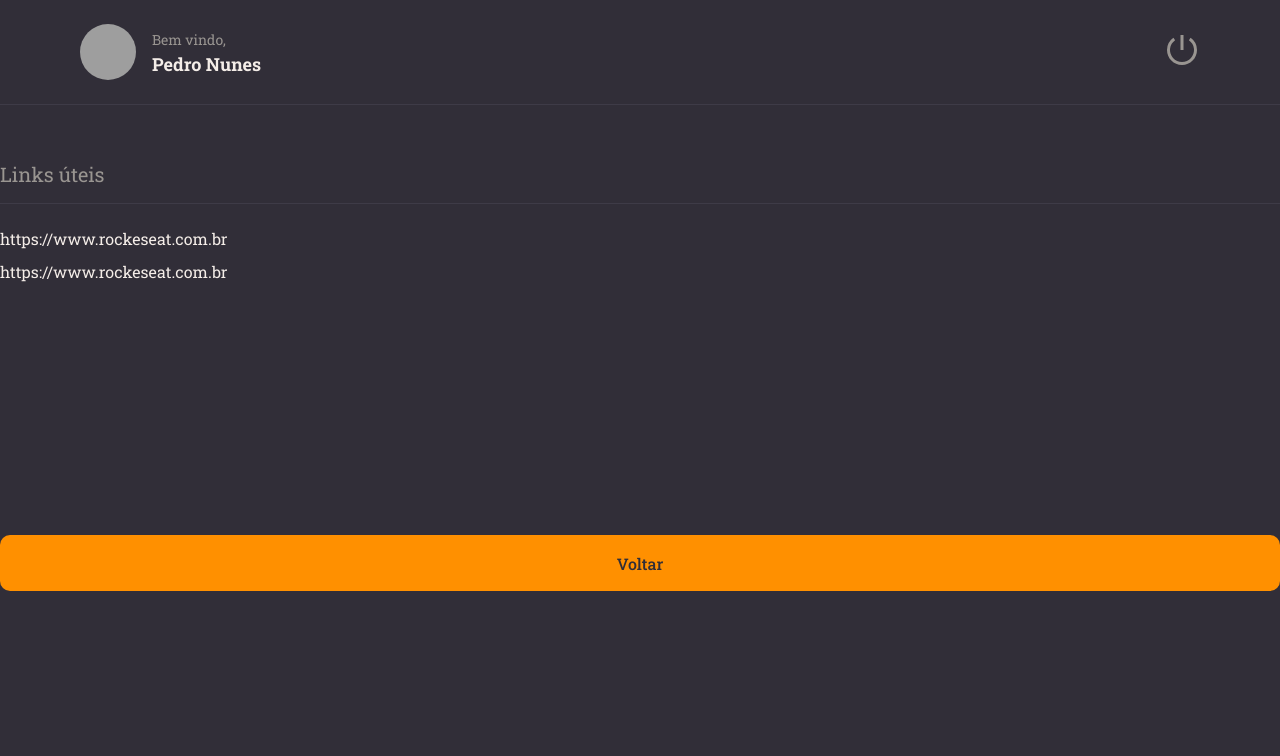
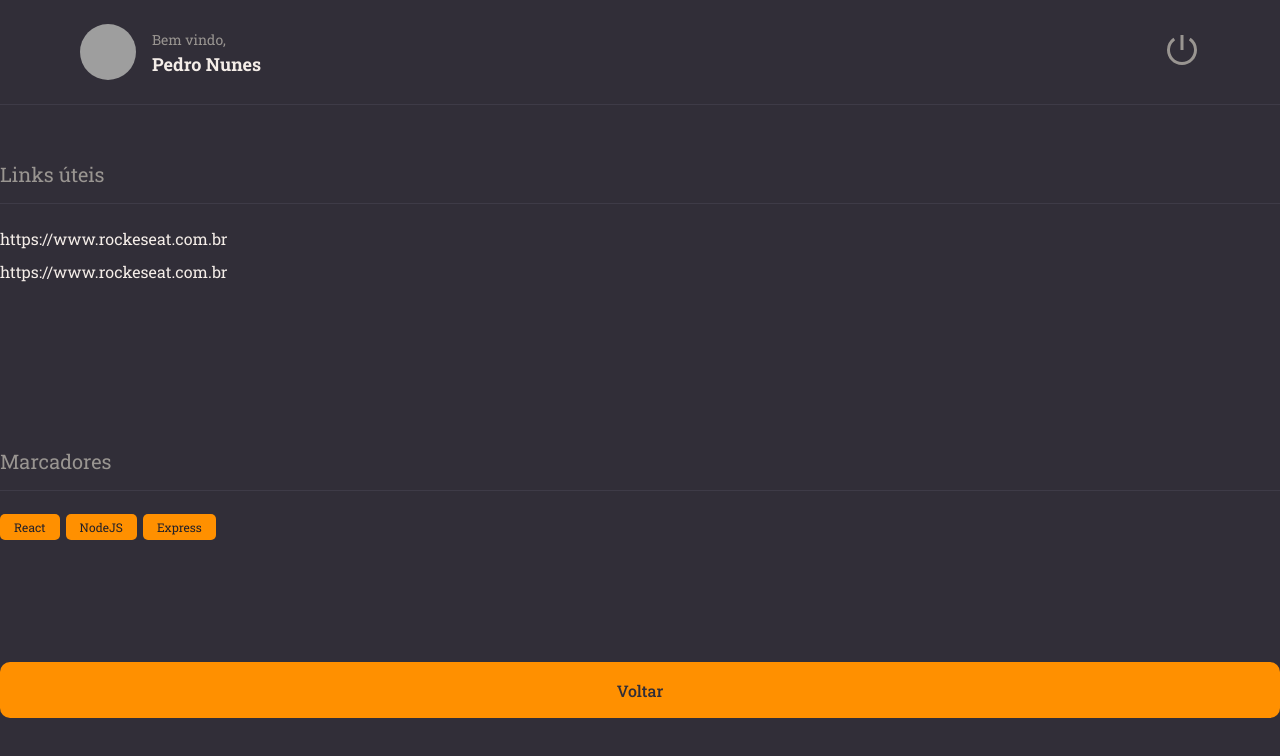
Before and after one commit to PedroNnsM/rocketNotes, a React (Vite) app: page / in a window 1280 px wide. Shown: the top 756 px of the page. Built offline with nearby package versions, Linux system fonts and the light colour scheme; grey boxes are pictures that could not be loaded.

Commit message:
Section marcadores + componente tags

```diff
--- /dev/null
+++ b/src/components/Tags/index.jsx
@@ -0,0 +1,7 @@
+import { Container } from "./styles";
+
+export function Tag({ title }) {
+  return (
+  <Container>{title}</Container>
+  );
+}
--- /dev/null
+++ b/src/components/Tags/styles.js
@@ -0,0 +1,10 @@
+import styled from "styled-components";
+
+export const Container = styled.span`
+  font-size: 12px;
+  padding: 5px 14px;
+  border-radius: 5px;
+  margin-right: 6px;
+  color: ${({ theme }) => theme.COLORS.BACKGROUND_900};
+  background-color: ${({ theme }) => theme.COLORS.ORANGE};
+`;
--- a/src/pages/Details/index.jsx
+++ b/src/pages/Details/index.jsx
@@ -3,23 +3,34 @@
 import { Button } from "../../components/Button/index.jsx";
 import { Header } from "../../components/Header/index.jsx";
 import { Section } from "../../components/Section/index.jsx";
+import { Tag } from "../../components/Tags/index.jsx";
 
 export function Details() {
   return (
     <Container>
       <Header />
 
-      <Section title='Links úteis'>
+      <Section title="Links úteis">
         <Links>
           <li>
-            <a href="https://www.rockeseat.com.br">https://www.rockeseat.com.br</a>
+            <a href="https://www.rockeseat.com.br">
+              https://www.rockeseat.com.br
+            </a>
           </li>
           <li>
-          <a href="https://www.rockeseat.com.br">https://www.rockeseat.com.br</a>
+            <a href="https://www.rockeseat.com.br">
+              https://www.rockeseat.com.br
+            </a>
           </li>
-
         </Links>
       </Section>
+
+      <Section title='Marcadores '>
+        <Tag title='React' />
+        <Tag title='NodeJS' />
+        <Tag title='Express' />
+      </Section>
+
       <Button title="Voltar" />
     </Container>
   );
```
